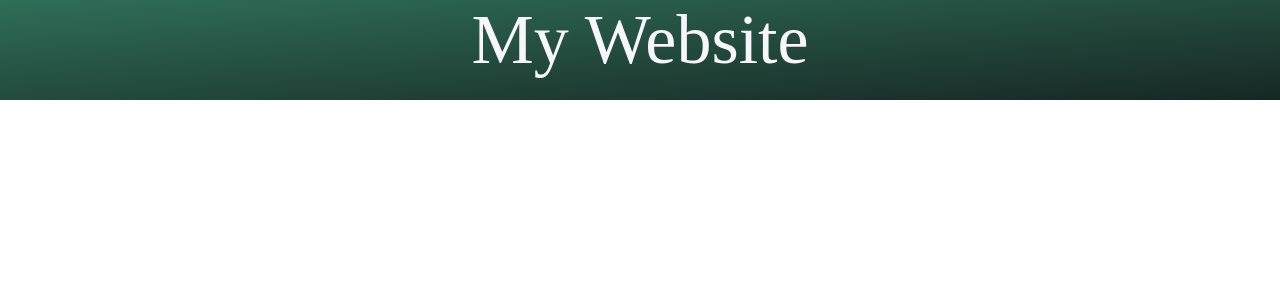
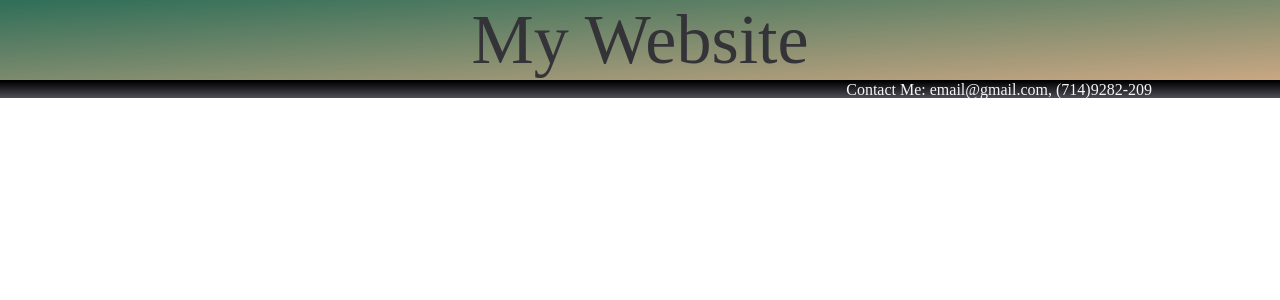
Before and after one commit to Albertove951/react-brow-site, a React app: page / in a window 1280 px wide. Shown: the top 300 px of the page. Built offline with nearby package versions, Linux system fonts and the light colour scheme.

Commit message:
added info and more styling

```diff
--- a/src/App.jsx
+++ b/src/App.jsx
@@ -1,6 +1,6 @@
 import React, { Component } from 'react';
 import Header from "./Components/Header"
-import "./style.css"
+import "./header.css"
 
 export default class App extends Component {
 
--- a/src/Components/Header.jsx
+++ b/src/Components/Header.jsx
@@ -5,7 +5,11 @@ export default class Header extends Component {
 render() {
     return(
         <div className="header ">
-            <h3 className="text-align-center header-font">My Website</h3>
+            <h3 className="header-font font-color">My Website</h3>
+            <div className="line"></div>
+            <div className="container">
+            <p className="contact">Contact Me: email@gmail.com, (714)9282-209</p>
+            </div>
         </div>
     )
 }
--- /dev/null
+++ b/src/header.css
@@ -0,0 +1,35 @@
+* {
+    margin: 0;
+    padding: 0;
+}
+
+.font-color {
+    background-image: linear-gradient(to bottom right, #2f6e58, #C9A783);
+}
+
+.container {
+    background-image: linear-gradient( black, #4E4C57);
+    color: whitesmoke;
+    height: 17px;
+}
+
+.contact {
+    position: absolute;
+    right: 10%
+}
+
+.header {
+    width: 100vw;
+}
+
+.line {
+    border-top: 1px solid black;
+}
+
+.header-font {
+    text-align: center;
+    font-size: 70px;
+    font-weight: 10;
+    color: #343338;
+    font-family: Brush Script MT, Brush Script Std, cursive;
+}
--- a/src/style.css
+++ /dev/null
@@ -1,21 +0,0 @@
-* {
-    margin: 0;
-    padding: 0;
-}
-
-.text-align-center {
-    text-align: center;
-}
-
-.header {
-    width: 100vw;
-    height: 100px;
-    background-image: linear-gradient(to bottom right, #2f6e58, #172723);
-}
-
-.header-font {
-    color: #f7f7f9;
-    font-size: 70px;
-    font-weight: 10;
-    font-family: Brush Script MT, Brush Script Std, cursive;
-}
```
Also changed, not shown: 1 other file (tests, documents, lock files or other folders).
